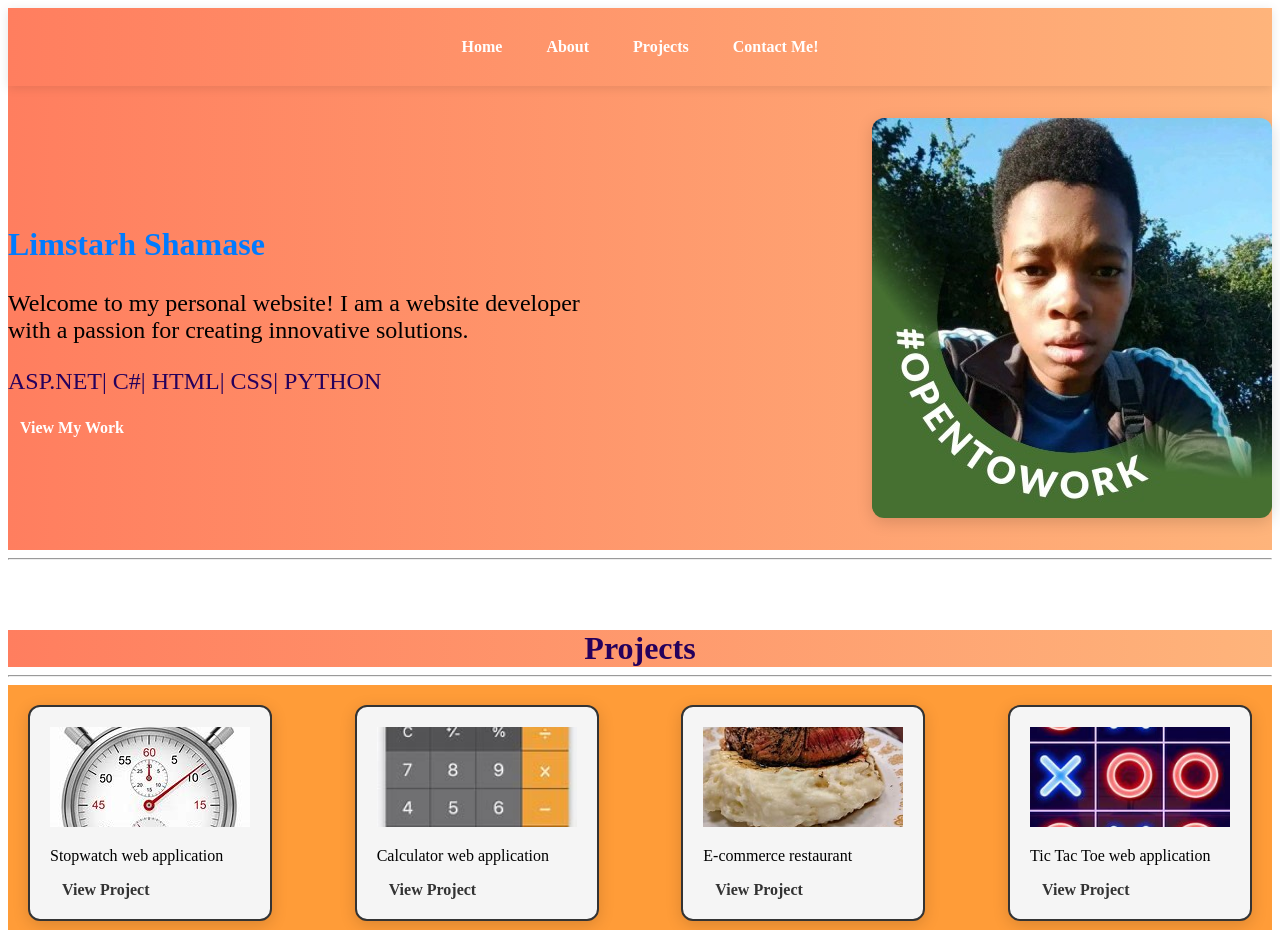
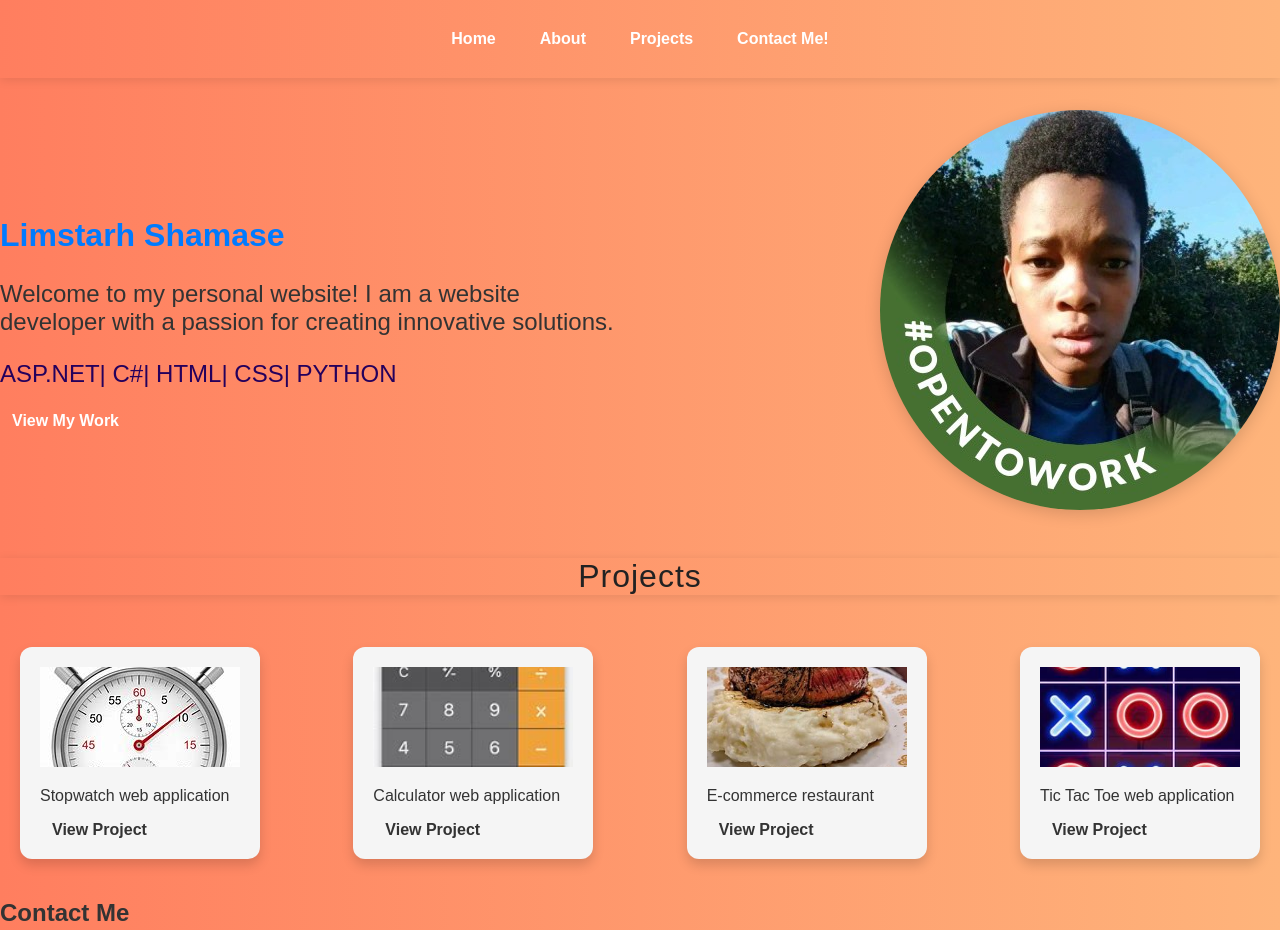
Before and after one commit to LimstarhShamase/My-Portfolio, a plain HTML site: page index.html in a window 1280 px wide. Shown: the top 930 px of the page. Drawn offline with Linux system fonts and the light colour scheme.

Commit message:
Updated project cards

```diff
--- a/index.html
+++ b/index.html
@@ -32,9 +32,7 @@
     </section>
 
     <section id="projects">
-        <hr>
         <h1 id="projects-header">Projects</h1>
-        <hr>
         <div class="project-cards">
 
             <div class="cards">
--- a/styling.css
+++ b/styling.css
@@ -1,3 +1,11 @@
+body{
+    font-family: 'Arial', sans-serif;
+    margin: 0;
+    padding: 0;
+    background: linear-gradient(90deg, #ff7e5f, #feb47b);
+    color: #333;
+}
+
 nav{
     background: linear-gradient(90deg, #ff7e5f, #feb47b);
     color: #fff;
@@ -57,7 +65,7 @@ nav{
 #hero-image img {
     max-width: 100%;
     height: auto;
-    border-radius: 12px;
+    border-radius: 200px;
     box-shadow: 0 4px 16px rgba(0,0,0,0.15);
 }
 
@@ -113,31 +121,35 @@ nav{
 
 
 /* Projects Section */
-#projects-header{
-    display: flex;
-    justify-content: center;
-    color: #25005C;
-    font-weight: bolder;
+
+#projects-header {
+    font-family: inherit;
     font-size: 2rem;
-    margin-top: 70px;
-    margin-bottom: 0;
-    background: linear-gradient(90deg, #ff7e5f, #feb47b);
+    font-weight: 500;
+    color: #222;
+    margin: 0.5em 0 1em 0;
+    text-align: center;
+    background: none;
+    border: none;
+    letter-spacing: 1px;
+    box-shadow: 0 2px 10px rgba(0, 0, 0, 0.1);
 }
 
 .project-cards{
     display: flex;
     justify-content: space-between;
     flex-wrap: wrap;
-    background-color: #FF9c38;
+
+    font-family: inherit;
 }
 
 .cards{
-    border: 2px solid #333;
+    font-family: inherit;
     border-radius: 12px;
     padding: 20px;
     margin: 20px;
     background-color: whitesmoke;
-    box-shadow: 0 4px 16px rgba(0,0,0,0.15);
+    box-shadow: 0 6px 12px rgba(0,0,0,0.15);
 }
 
 .cards > img{
@@ -156,7 +168,7 @@ nav{
 }
 
 .cards > a:hover{
-    background-color: #007bff;
+    background-color: #feb47b;
 }
 
 
```
